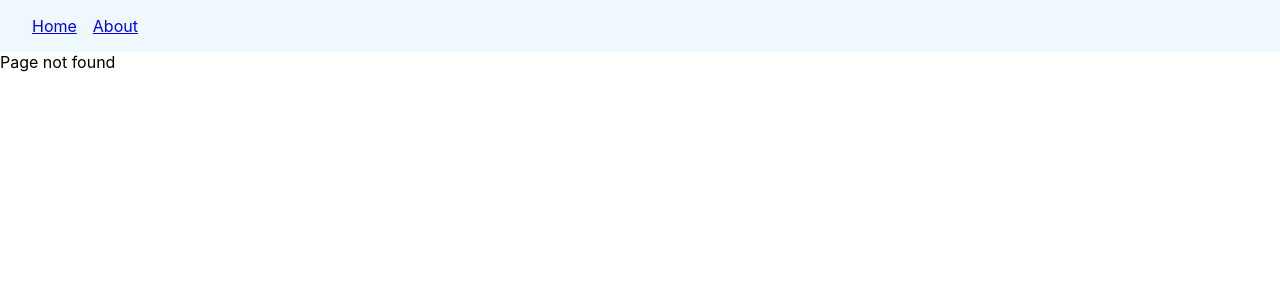
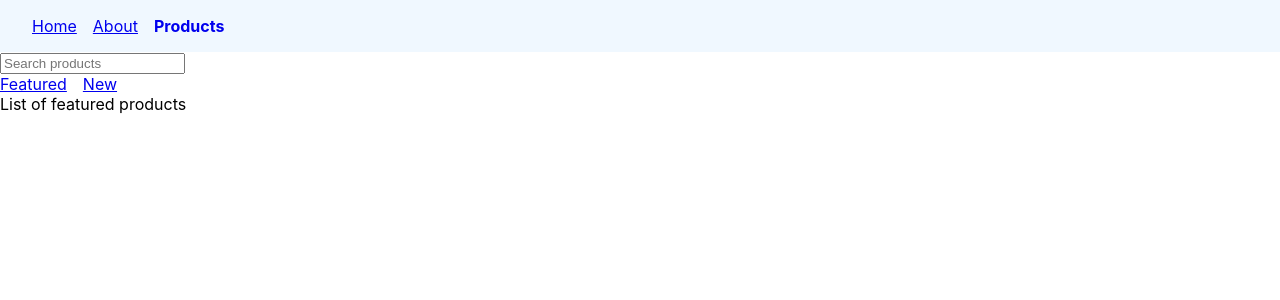
Before and after one commit to PatharkarAkshay/react_router_tutorial, a React (Create React App) app: page /products/featured in a window 1280 px wide. Before the commit this address had no page. Shown: the top 300 px of the page. Built offline with nearby package versions, Linux system fonts and the light colour scheme.

Commit message:
Nested Routes

```diff
--- a/src/App.js
+++ b/src/App.js
@@ -1,9 +1,12 @@
 import { Routes, Route } from "react-router-dom";
 import About from "./components/About";
+import { FeaturedProducts } from "./components/FeaturedProducts";
 import { Home } from "./components/Home";
 import { Navbar } from "./components/Navbar";
+import { NewProducts } from "./components/NewProducts";
 import { NoMatch } from "./components/NoMatch";
 import { OrderSummary } from "./components/OrderSummary";
+import { Products } from "./components/Products";
 
 function App() {
   return (
@@ -13,6 +16,10 @@
         <Route path="/" element={<Home />} />
         <Route path="/about" element={<About />} />
         <Route path="/order-summary" element={<OrderSummary />} />
+        <Route path="/products" element={<Products />}>
+          <Route path="featured" element={<FeaturedProducts />} />
+          <Route path="new" element={<NewProducts />} />
+        </Route>
         <Route path="*" element={<NoMatch />} />
       </Routes>
     </>
--- /dev/null
+++ b/src/components/FeaturedProducts.js
@@ -0,0 +1,3 @@
+export const FeaturedProducts = () => {
+  return <div>List of featured products</div>;
+};
--- a/src/components/Navbar.js
+++ b/src/components/Navbar.js
@@ -16,6 +16,9 @@
       <NavLink to="/about" style={navLinkStyles}>
         About
       </NavLink>
+      <NavLink to="/products" style={navLinkStyles}>
+        Products
+      </NavLink>
     </nav>
   );
 };
--- /dev/null
+++ b/src/components/NewProducts.js
@@ -0,0 +1,3 @@
+export const NewProducts = () => {
+  return <div>List of new products</div>;
+};
--- /dev/null
+++ b/src/components/Products.js
@@ -0,0 +1,16 @@
+import { Link, Outlet } from "react-router-dom";
+
+export const Products = () => {
+  return (
+    <>
+      <div>
+        <input type="search" placeholder="Search products" />
+      </div>
+      <nav>
+        <Link to="featured">Featured</Link>
+        <Link to="new">New</Link>
+      </nav>
+      <Outlet />
+    </>
+  );
+};
```
